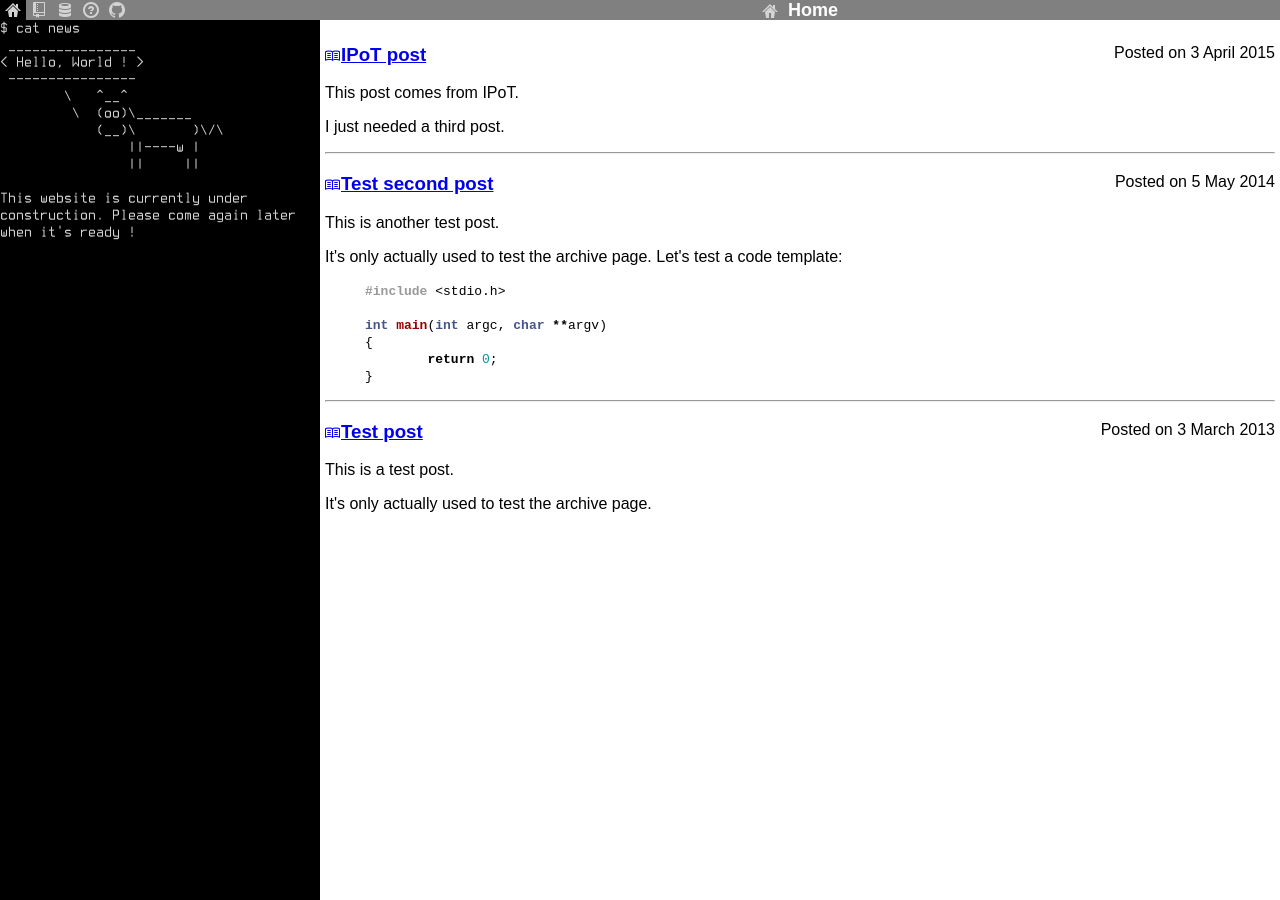
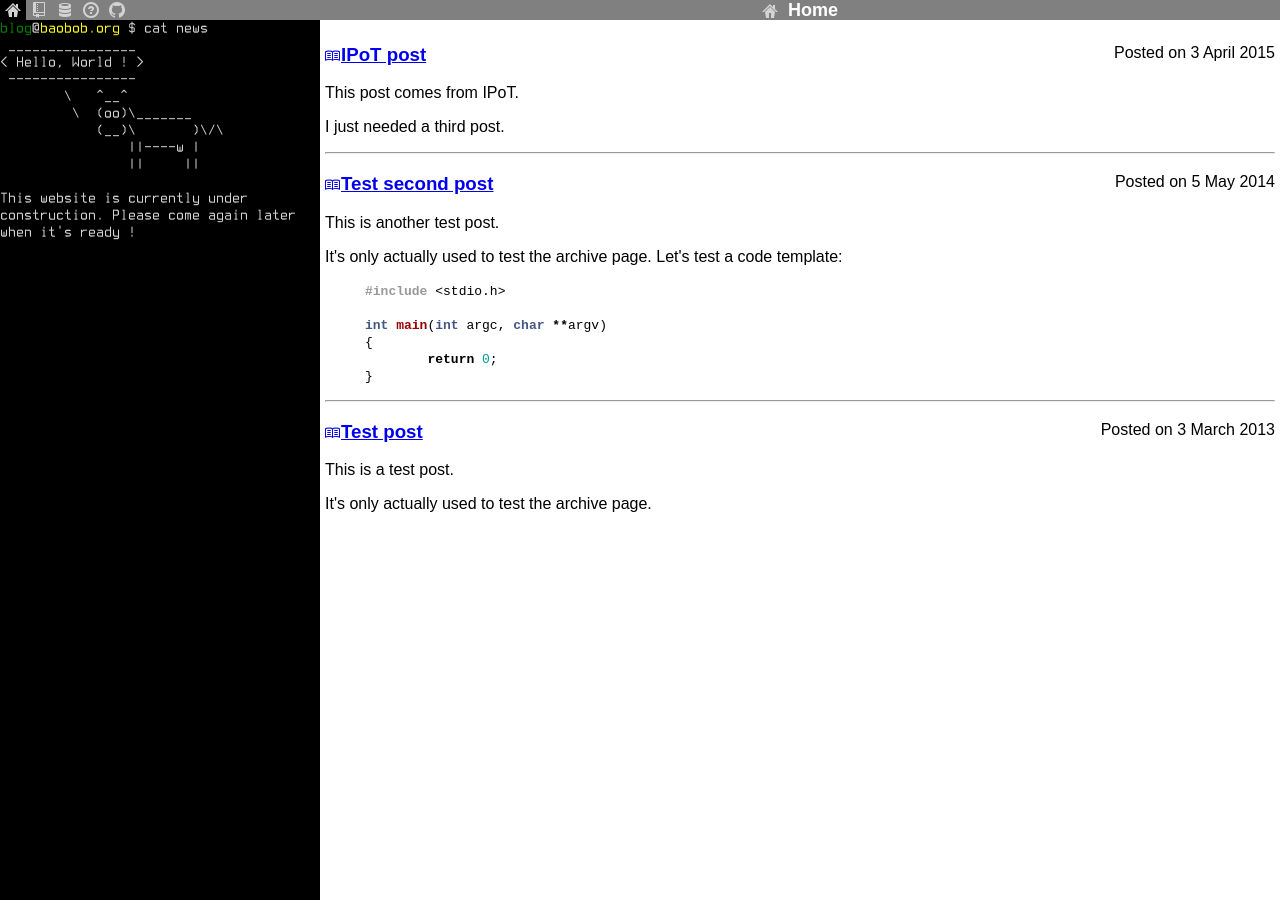
Before and after one commit to guillaumecl/guillaumecl.github.io, a Jekyll site: the page built from index.html, in a window 1280 px wide. Built offline with Jekyll 4.4.1, drawn with Linux system fonts in a browser that asks for light colours.

Commit message:
Add a prompt and some colors to it.
Signed-off-by: Guillaume Clement <gclement@baobob.org>

```diff
--- a/_layouts/master.html
+++ b/_layouts/master.html
@@ -39,7 +39,7 @@
 			</ul>
 		</div>
 		<div class="layout_left terminal">
-			<pre>$ cat news
+			<pre><span style="color:green">blog</span>@<span style="color:yellow">baobob.org</span> $ cat news
 {% include news %}</pre>
 		</div>
 
```
